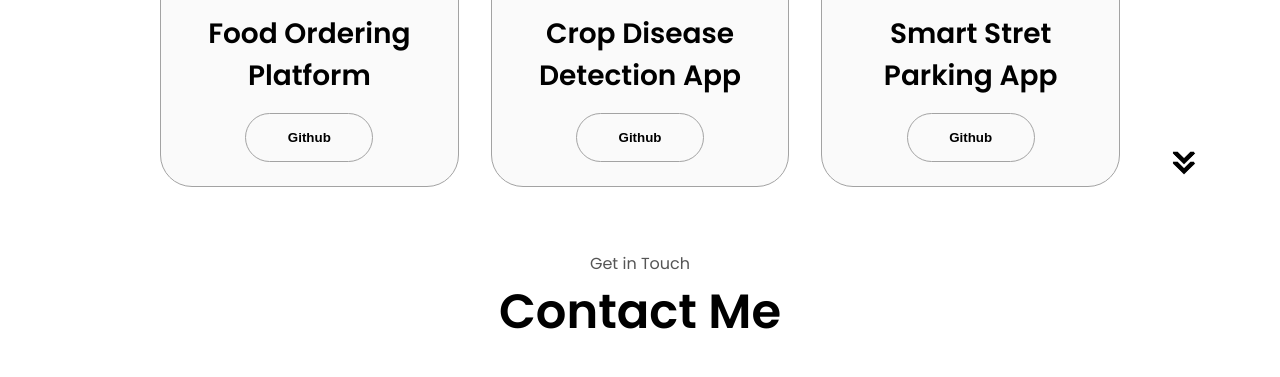
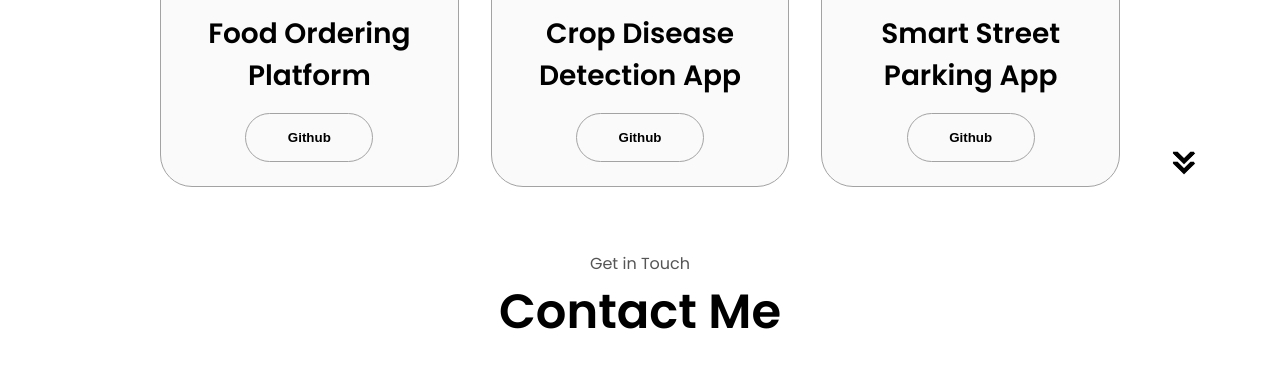
Before and after one commit to akash-nimbolkar/My-Portfolio, a plain HTML site: page index.html in a window 1280 px wide. Shown: the part 2870-3247 px from the top of the page. Drawn offline with Linux system fonts and the light colour scheme.

Commit message:
Updated homepages text

```diff
--- a/index.html
+++ b/index.html
@@ -244,7 +244,7 @@
           <div class="article-container">
             <img src="./assets/images.jpeg" alt="Project 3" class="project-img" />
           </div>
-          <h2 class="experience-sub-title project-title">Smart Stret Parking App</h2>
+          <h2 class="experience-sub-title project-title">Smart Street Parking App</h2>
           <div class="btn-container">
             <button class="btn btn-color-2 project-btn" onclick="location.href='https://github.com/akash-nimbolkar/'">
               Github
```
